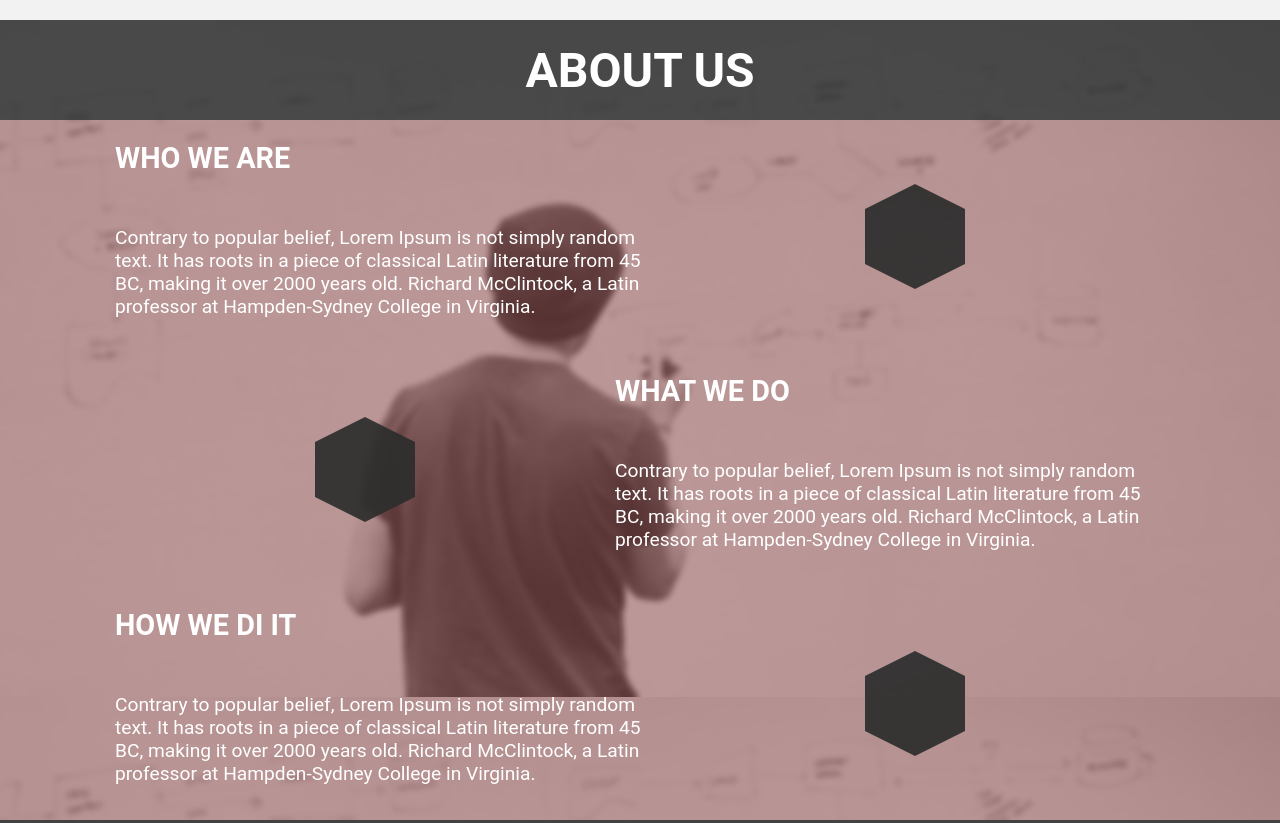
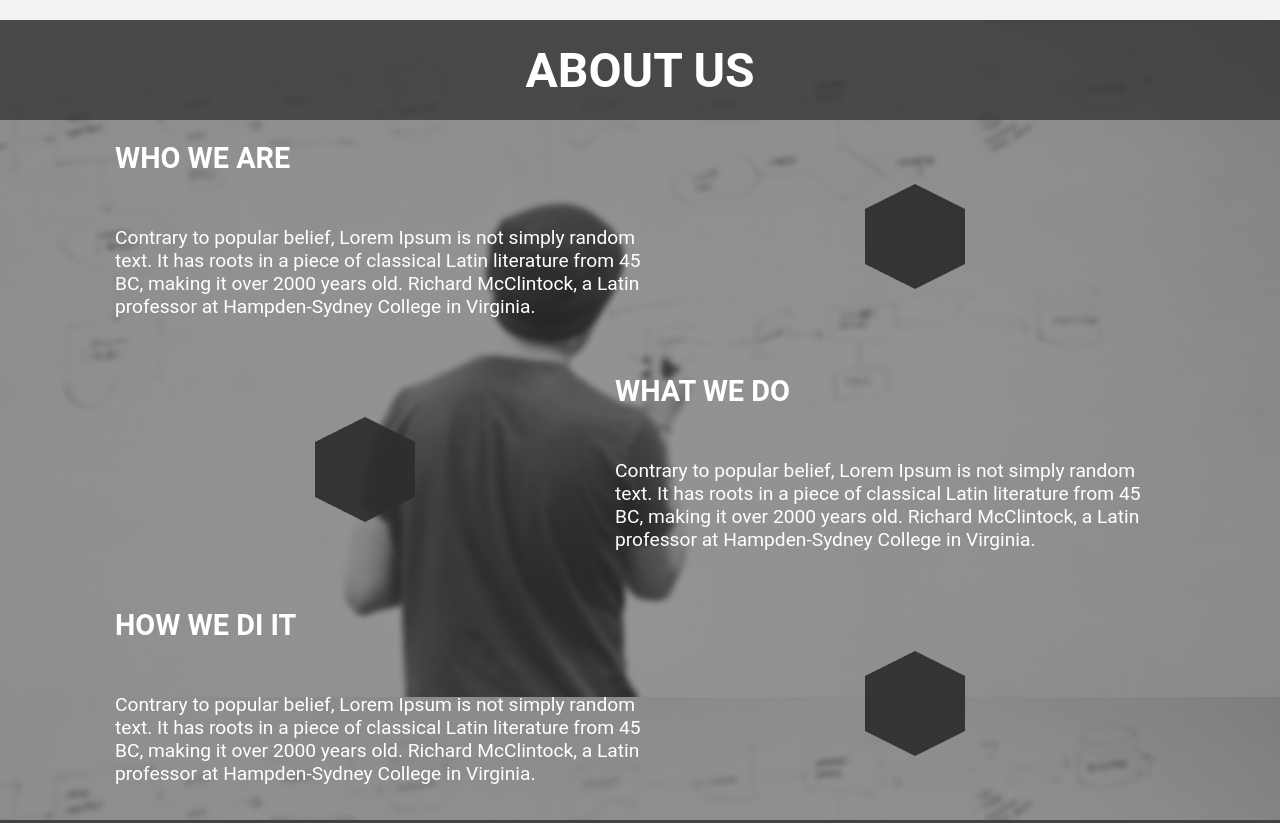
Before and after one commit to IvankivRLCoder/rb-first-project, a website: page app/index.html in a window 1280 px wide. Shown: the part 780-1603 px from the top of the page. Drawn offline with nearby package versions, Linux system fonts and the light colour scheme; files that its build step writes are made by us from their sources; files whose address does not match are found by name.

Commit message:
Add about us color

```diff
--- a/app/stylus/_aboutUs.styl
+++ b/app/stylus/_aboutUs.styl
@@ -25,7 +25,7 @@
   .about-us-all
     display flex
     justify-content: center
-    background-color: rgba(134, 60, 60, 0.5)
+    background-color: rgba(37, 37, 37, 0.47)
     flex-grow: 1
     .about-us__container
       flex-grow 1
```
Also changed, not shown: app/css/main.css, 1 other file.
